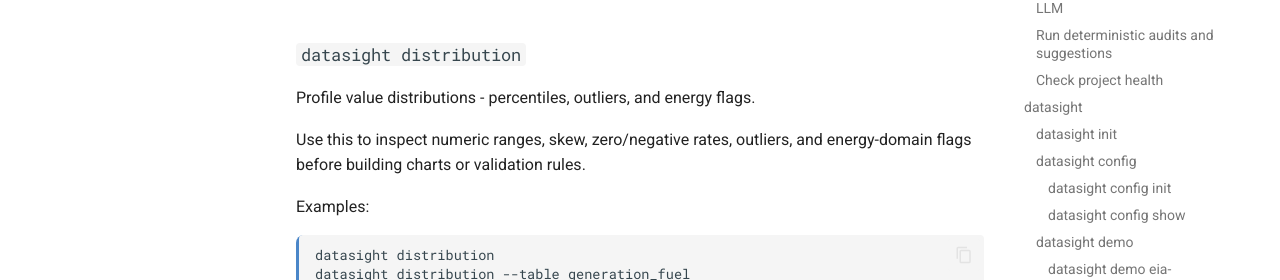
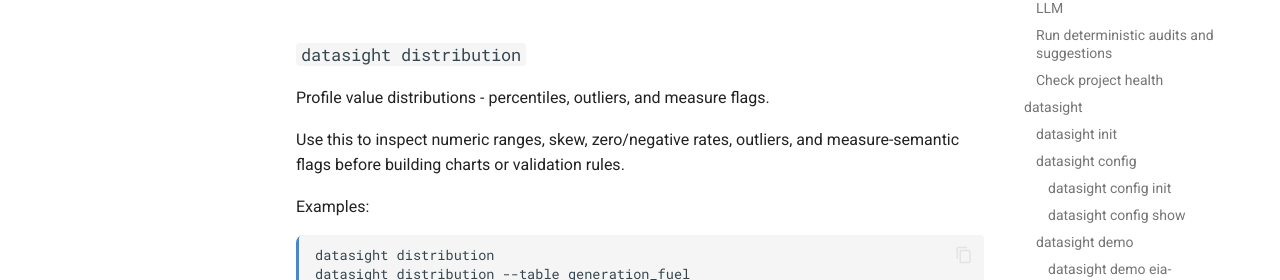
Before and after one commit to dsgrid/datasight, an MkDocs documentation site: the page built from docs/reference/cli.md, in a window 1280 px wide and 900 px high, scrolled down 12651 px. Shown: the part 172-452 px from the top of the window. Built offline with MkDocs 1.6.1 and Material for MkDocs 9.7.7, drawn with Linux system fonts in a browser that asks for light colours; comment, search, counter and statistics services are not loaded; some of the changed text lies outside the part shown.

Commit message:
Drop energy-domain wording from distribution help text
Datasight is built around energy-research examples, but command help
text describes capabilities, not domains. "energy flags" implied the
distribution profile only made sense for energy data; rename to
"measure flags" / "measure-semantic flags" so the tool reads as
domain-agnostic where it actually is. Internal identifiers like the
energy_flags dict key are unchanged — this is purely user-facing copy.

Co-Authored-By: Claude Opus 4.7 <noreply@anthropic.com>

```diff
--- a/docs/reference/cli.md
+++ b/docs/reference/cli.md
@@ -64,7 +64,7 @@ datasight [OPTIONS] COMMAND [ARGS]...
 - `measures`: Surface likely measures and default aggregations.
 - `quality`: Audit data quality - nulls, suspicious ranges, and date coverage.
 - `integrity`: Audit cross-table referential integrity - keys, orphans, and join risks.
-- `distribution`: Profile value distributions - percentiles, outliers, and energy flags.
+- `distribution`: Profile value distributions - percentiles, outliers, and measure flags.
 - `validate`: Run declarative validation rules against the database.
 - `audit-report`: Generate a comprehensive audit report combining all checks.
 - `dimensions`: Surface likely grouping dimensions and category breakdowns.
@@ -519,10 +519,10 @@ datasight integrity [OPTIONS]
 
 ### `datasight distribution`
 
-Profile value distributions - percentiles, outliers, and energy flags.
+Profile value distributions - percentiles, outliers, and measure flags.
 
 Use this to inspect numeric ranges, skew, zero/negative rates, outliers,
-and energy-domain flags before building charts or validation rules.
+and measure-semantic flags before building charts or validation rules.
 
 Examples:
 
```
Also changed, not shown: 1 other file.
